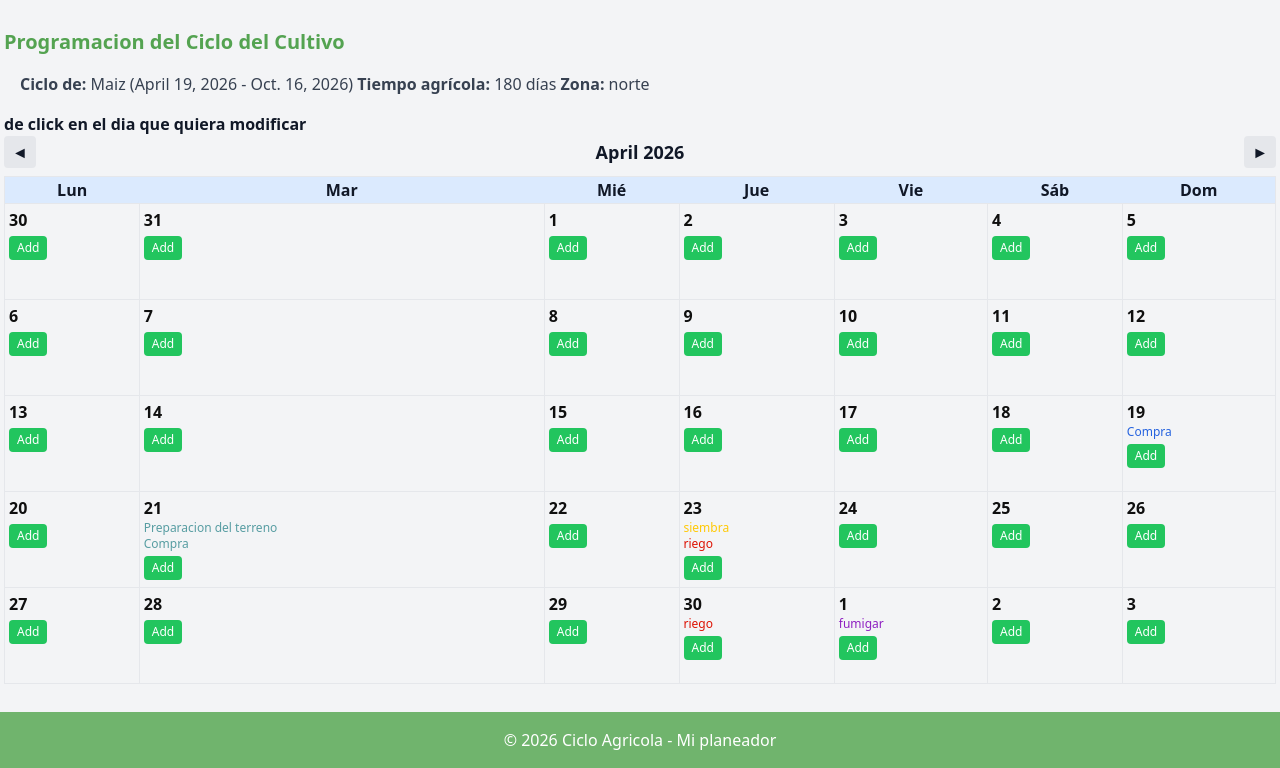
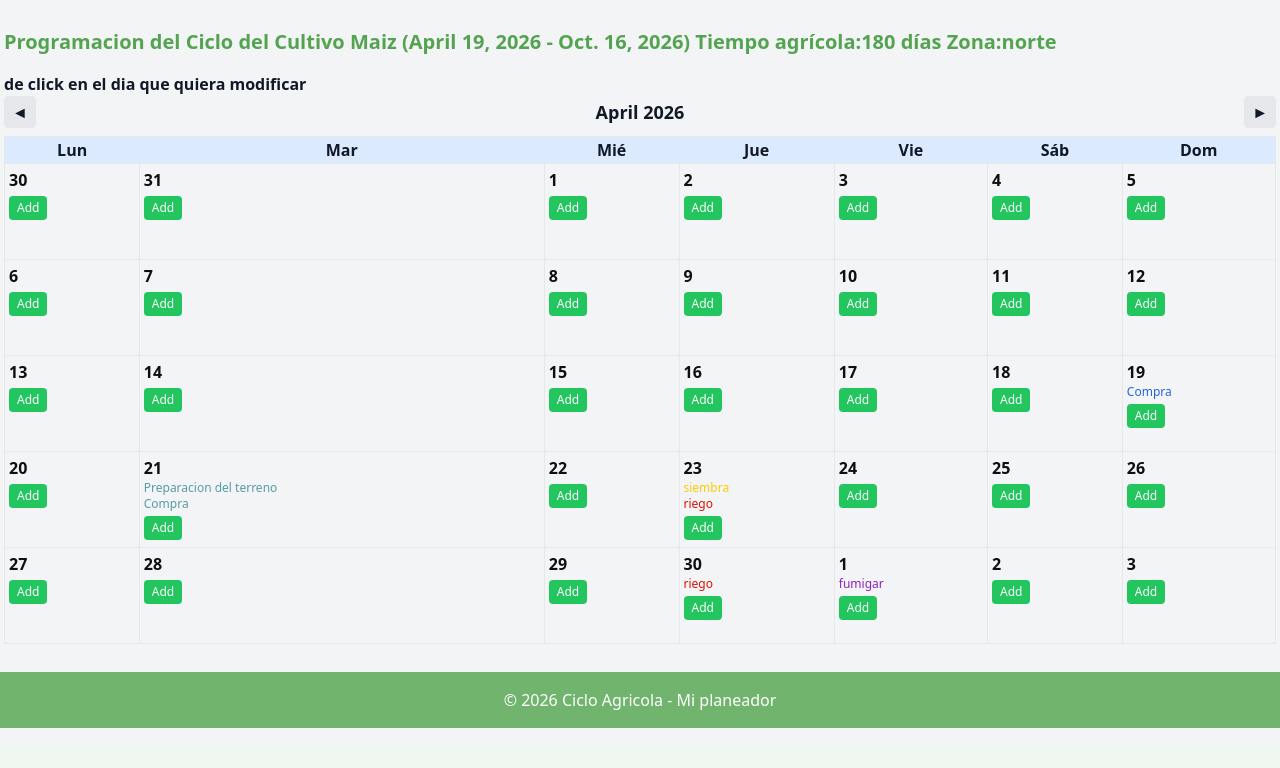
Before and after one commit to jpatarroyos/Ciclo-Agricola, a Django app: page /ajustar_ciclo/45/ in a window 1280 px wide. Shown: the part 56-824 px from the top of the page. After the commit the page ends 784 px from the top, so only its background shows below. Run offline with Django 5.2, Linux system fonts and the light colour scheme; a user stored in the database is signed in; data comes from the database, SQL or seed files in the repository; some libraries are stand-ins or nearby versions.

Commit message:
one change in title

```diff
--- a/managecultivo/templates/ajustar_ciclo.html
+++ b/managecultivo/templates/ajustar_ciclo.html
@@ -4,16 +4,11 @@
 
 {% block dashboard_content %}
 
-<h2 class="text-xl font-bold mb-4 text-[var(--focus)]">Programacion del Ciclo del Cultivo</h2>
+<h2 class="text-xl font-bold mb-4 text-[var(--focus)]">Programacion del Ciclo del Cultivo {{ ciclo.id_cultivo.descripcion }}
+    ({{ ciclo.fecha_inicio }} - {{ ciclo.fecha_fin }})
+   Tiempo agrícola:{{ ciclo.id_cultivo.tiempo_agricola }} días
+   Zona:{{ ciclo.id_zonaagricola.nombre }} </h2>
 
-<div class="flex items-center mb-4">
-  <span class="ml-4 text-m text-gray-700">
-    <strong>Ciclo de:</strong> {{ ciclo.id_cultivo.descripcion }}
-    ({{ ciclo.fecha_inicio }} - {{ ciclo.fecha_fin }})
-    <strong>Tiempo agrícola:</strong> {{ ciclo.id_cultivo.tiempo_agricola }} días
-    <strong>Zona:</strong> {{ ciclo.id_zonaagricola.nombre }}
-  </span>
-</div>
 <strong>de click en el dia que quiera modificar</strong>
 <div class="flex justify-between items-center mb-2">
   <button onclick="cambiarMes(-1)" class="px-2 py-1 bg-gray-200 rounded">◄</button>
--- a/managecultivo/templates/base_dashboard.html
+++ b/managecultivo/templates/base_dashboard.html
@@ -29,7 +29,7 @@
                 <span class="cursor-pointer">Configurar ▾</span>
                 <ul class="absolute hidden group-hover:block bg-[var(--focus)] p-2 rounded">
                     <li><a href="{% url 'crear_zonaagricola' %}" class="block whitespace-nowrap px-2 py-1 hover:bg-[var(--primary)]">Crear zona Agricola</a></li>
-                    <li><a href="{% url 'crear_personal' %}" class="block whitespace-nowrap px-2 py-1 hover:bg-[var(--primary)]">Crer Personal</a></li>
+                    <li><a href="{% url 'crear_personal' %}" class="block whitespace-nowrap px-2 py-1 hover:bg-[var(--primary)]">Crear Personal</a></li>
                 </ul>
             </li>
             <!-- Menú  -->
```
